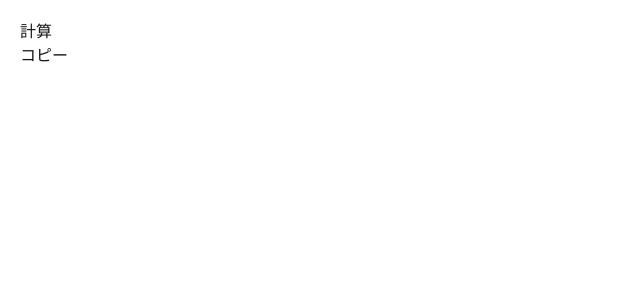
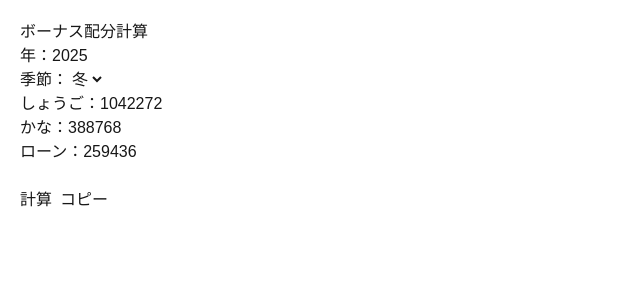
Before and after one commit to kobasho-unihota/bonus-splitter, a Next.js app: page / in a window 1280 px wide. Shown: the top 300 px of the page, without its empty margins (0-640 px from the left). Built offline with nearby package versions, Linux system fonts and the light colour scheme.

Commit message:
Add input form and result display

```diff
--- a/app/page.tsx
+++ b/app/page.tsx
@@ -3,21 +3,60 @@ import { useState } from "react";
 import { formatLine } from "../lib/format";
 
 export default function Home() {
-  const [text, setText] = useState("");
+  const [year, setYear] = useState(2025);
+  const [season, setSeason] = useState("冬");
+  const [shogo, setShogo] = useState(1042272);
+  const [kana, setKana] = useState(388768);
+  const [loan, setLoan] = useState(259436);
+  const [result, setResult] = useState("");
 
   const calc = () => {
-    setText(
-      formatLine(2025, "冬", 1042272, 388768, 259436)
-    );
+    setResult(formatLine(year, season, shogo, kana, loan));
   };
 
   return (
-    <main style={{ padding: 20 }}>
+    <main style={{ padding: 20, maxWidth: 600 }}>
+      <h1>ボーナス配分計算</h1>
+
+      <label>
+        年：
+        <input type="number" value={year} onChange={e => setYear(+e.target.value)} />
+      </label>
+      <br />
+
+      <label>
+        季節：
+        <select value={season} onChange={e => setSeason(e.target.value)}>
+          <option>夏</option>
+          <option>冬</option>
+        </select>
+      </label>
+      <br />
+
+      <label>
+        しょうご：
+        <input type="number" value={shogo} onChange={e => setShogo(+e.target.value)} />
+      </label>
+      <br />
+
+      <label>
+        かな：
+        <input type="number" value={kana} onChange={e => setKana(+e.target.value)} />
+      </label>
+      <br />
+
+      <label>
+        ローン：
+        <input type="number" value={loan} onChange={e => setLoan(+e.target.value)} />
+      </label>
+      <br /><br />
+
       <button onClick={calc}>計算</button>
-      <pre>{text}</pre>
-      <button onClick={() => navigator.clipboard.writeText(text)}>
+      <button onClick={() => navigator.clipboard.writeText(result)} style={{ marginLeft: 8 }}>
         コピー
       </button>
+
+      <pre style={{ marginTop: 16, whiteSpace: "pre-wrap" }}>{result}</pre>
     </main>
   );
 }
```
